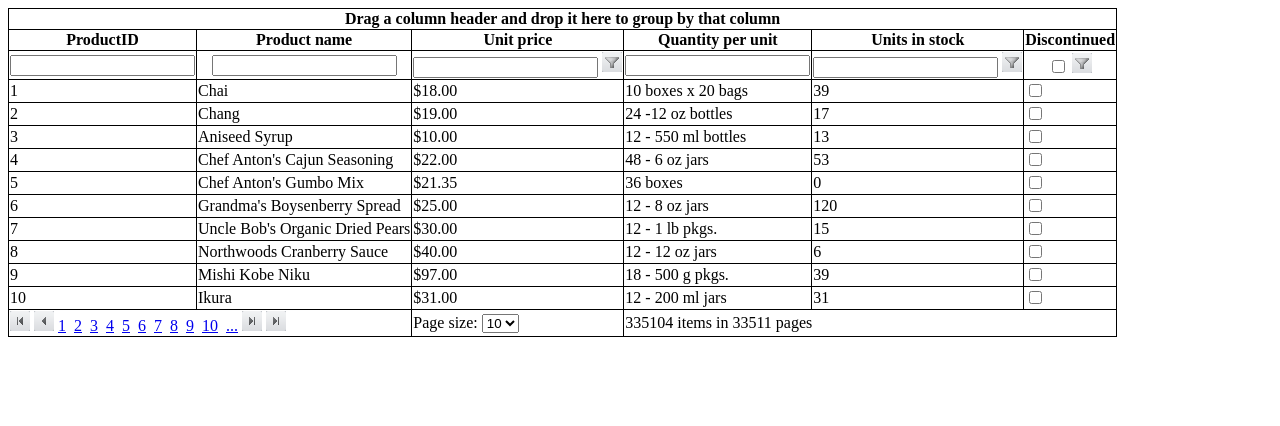
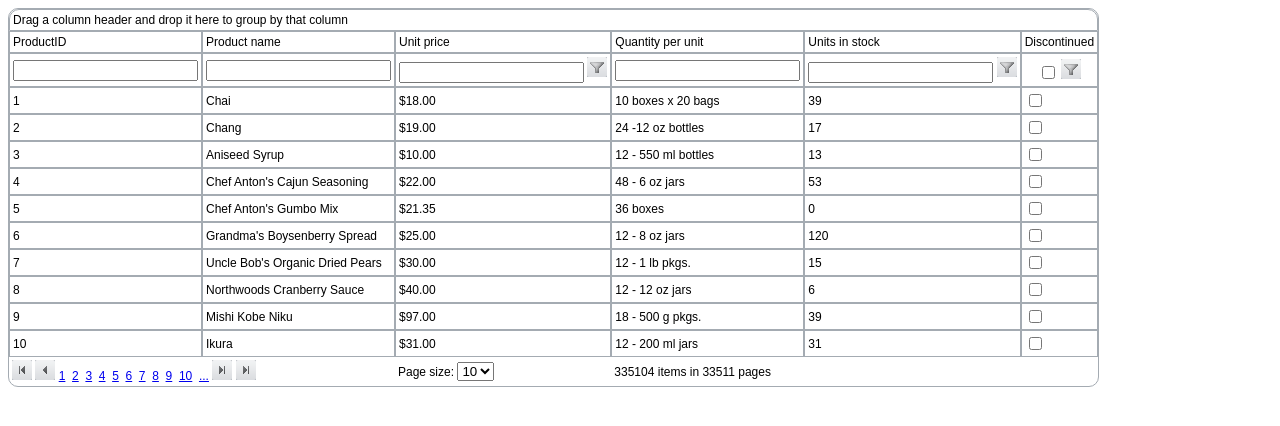
Before and after one commit to AyrFX/Telerik-Academy-2016-HTML-Course-Homeworks, a plain HTML site: page 04. HTML-Forms-and-Frames/04.Grid-component/index.html in a window 1280 px wide. Drawn offline with Linux system fonts and the light colour scheme.

```diff
--- a/04. HTML-Forms-and-Frames/04.Grid-component/index.html
+++ b/04. HTML-Forms-and-Frames/04.Grid-component/index.html
@@ -10,19 +10,19 @@
     <table>
       <thead>
         <tr>
-          <th colspan="6">Drag a column header and drop it here to group by that column</th>
+          <th colspan="6" class="caption">Drag a column header and drop it here to group by that column</th>
         </tr>
         <tr>
-          <th>ProductID</th>
-          <th>Product name</th>
-          <th>Unit price</th>
-          <th>Quantity per unit</th>
-          <th>Units in stock</th>
-          <th>Discontinued</th>
+          <th class="caption" id="numberColumn">ProductID</th>
+          <th class="caption">Product name</th>
+          <th class="caption">Unit price</th>
+          <th class="caption">Quantity per unit</th>
+          <th class="caption">Units in stock</th>
+          <th class="caption">Discontinued</th>
         </tr>
         <tr>
           <th>
-            <input type="text">
+            <input id="numberFilter" type="text">
           </th>
           <th>
             <input type="text">
--- a/04. HTML-Forms-and-Frames/04.Grid-component/styles.css
+++ b/04. HTML-Forms-and-Frames/04.Grid-component/styles.css
@@ -1,7 +1,30 @@
 table {
-  border-collapse: collapse;
+  border: 1px solid #A4ABB2;
+  border-radius: 10px;
+  border-spacing: 0;
 }
 
-table, tr, th, td {
-  border: 1px solid black;
+th, td {
+  border: 1px solid #A4ABB2;
+  padding: 3px;
+  font-weight: normal;
+  font-family: Arial;
+  font-size: 12px;
 }
+
+thead > tr:first-of-type > th:first-of-type {
+  border-top-right-radius: 10px;
+  border-top-left-radius: 10px;
+}
+
+tfoot tr td {
+  border-style: none;
+}
+
+.caption {
+  text-align: left;
+}
+
+#numberColumn {
+  width: 48px;
+}
```
